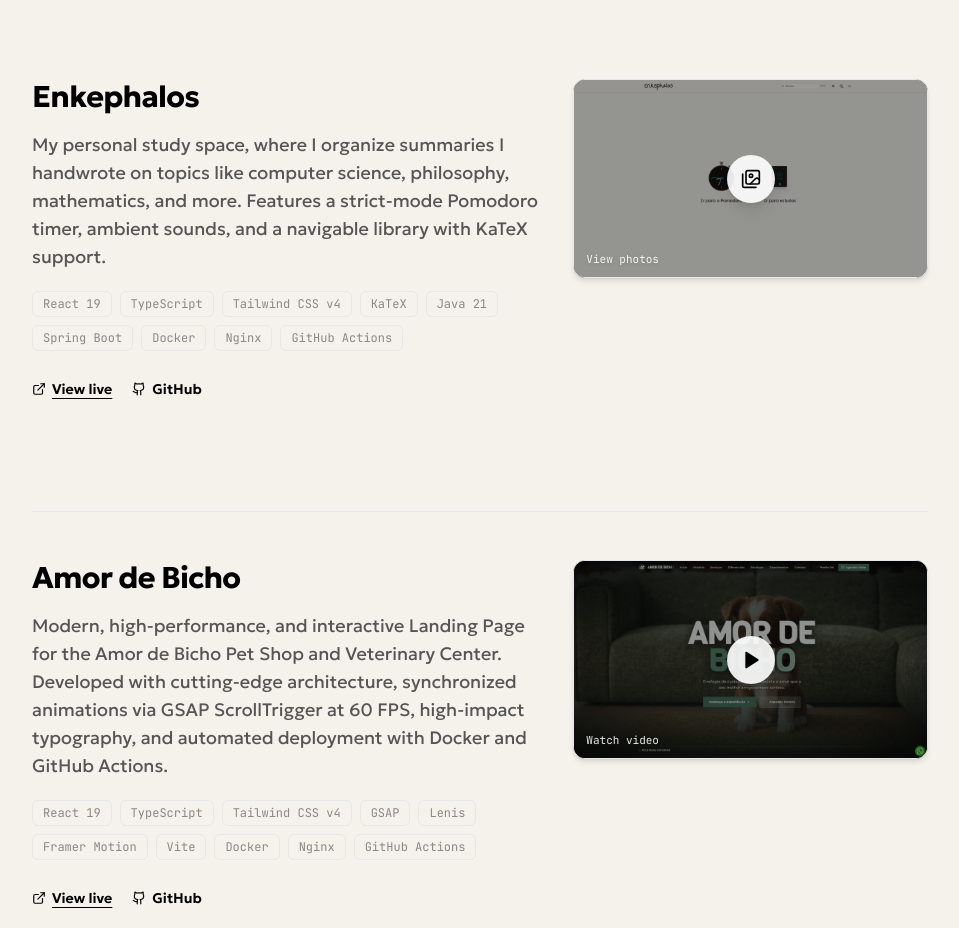
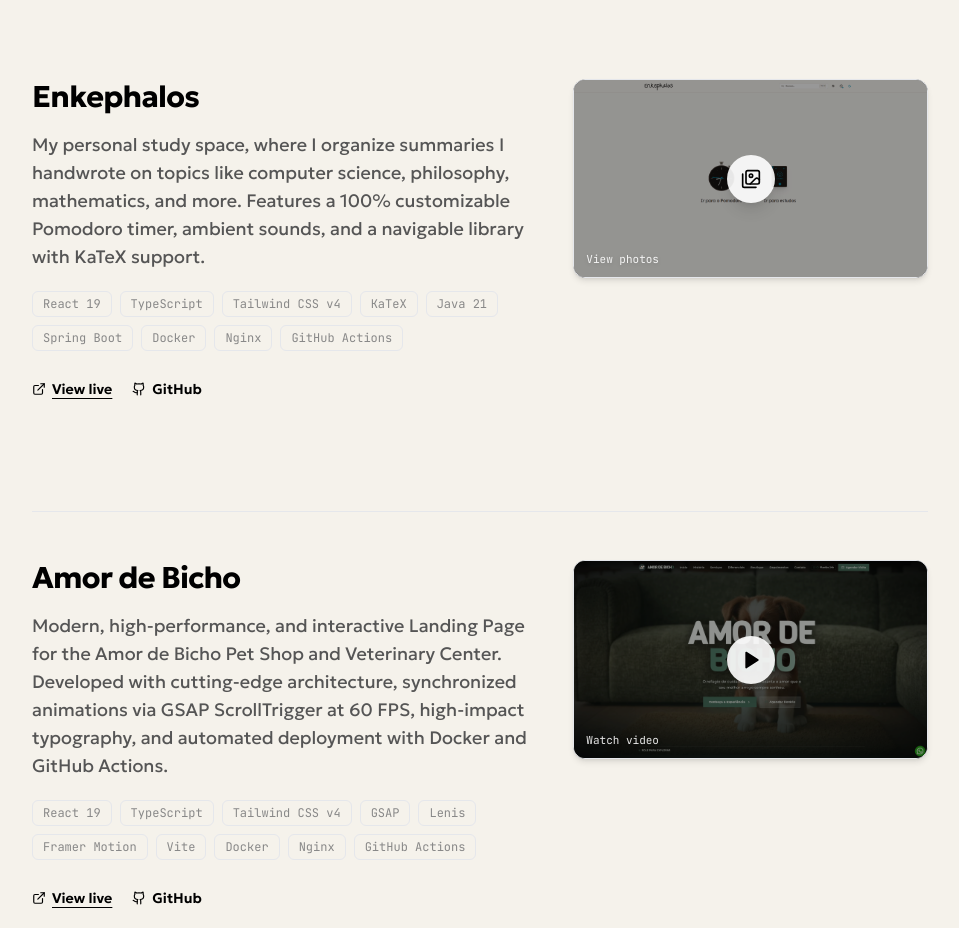
Before and after one commit to murilofsouzaa/mubadev, a React (Vite) app: page / in a window 1280 px wide. Shown: the part 960-1888 px from the top of the page, without its empty margins (160-1119 px from the left). Built offline with nearby package versions, Linux system fonts and the light colour scheme; a web font is replaced by a local one.

Commit message:
fix(projects): update Enkephalos description to highlight 100% customizable Pomodoro

```diff
--- a/src/data/projects.ts
+++ b/src/data/projects.ts
@@ -25,8 +25,8 @@ export const PROJECTS_DATA: ProjectItemExtended[] = [
       en: 'Personal study space with handwritten summaries, integrated Pomodoro timer, and a technical computing notes library.',
     },
     description: {
-      pt: 'Meu espaço pessoal de estudos, onde organizo resumos que escrevi à mão sobre temas de computação, filosofia, matemática e mais. Conta com timer Pomodoro em modo rígido, sons ambientes e biblioteca navegável com suporte a KaTeX.',
-      en: 'My personal study space, where I organize summaries I handwrote on topics like computer science, philosophy, mathematics, and more. Features a strict-mode Pomodoro timer, ambient sounds, and a navigable library with KaTeX support.',
+      pt: 'Meu espaço pessoal de estudos, onde organizo resumos que escrevi à mão sobre temas de computação, filosofia, matemática e mais. Conta com Pomodoro 100% personalizável, sons ambientes e biblioteca navegável com suporte a KaTeX.',
+      en: 'My personal study space, where I organize summaries I handwrote on topics like computer science, philosophy, mathematics, and more. Features a 100% customizable Pomodoro timer, ambient sounds, and a navigable library with KaTeX support.',
     },
     fullDescription: {
       pt: `Enkephalos é o meu espaço pessoal de estudos e organização do conhecimento. Os conteúdos da biblioteca são resumos que escrevi à mão ao longo dos meus estudos sobre computação, filosofia, física, matemática e outros temas, digitalizados e organizados em formato Markdown sincronizado com o Obsidian.
```
